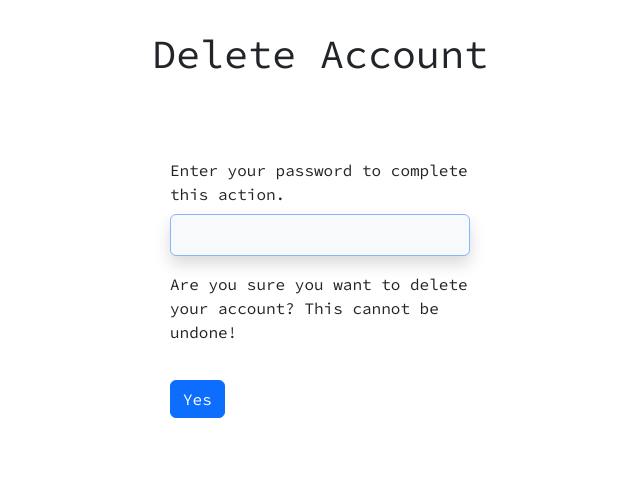
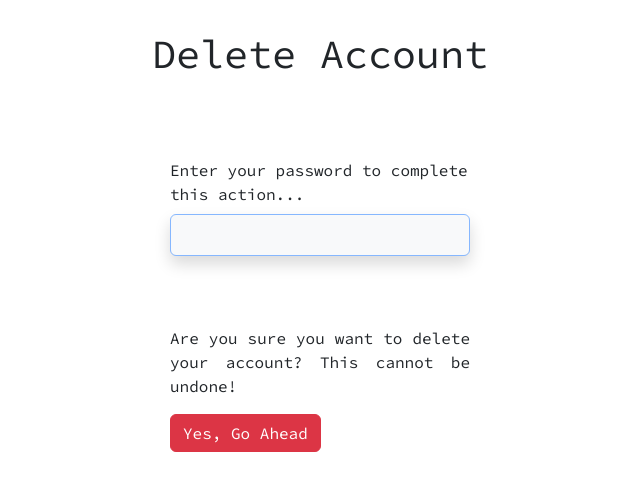
Before and after one commit to rhythmd18/ChattrBox, a Flask app: page /deleteaccount in a window 1280 px wide. Shown: the part 86-577 px from the top of the page, without its empty margins (320-960 px from the left). Run offline with Flask 2, Linux system fonts and the light colour scheme; a user stored in the database is signed in; some libraries are stand-ins or nearby versions.

Commit message:
Necessary changes made

```diff
--- a/ChattrBox/app.py
+++ b/ChattrBox/app.py
@@ -173,7 +173,6 @@ def change_password():
 def delete_account():
     """Deleting user's account"""
     if request.method == "POST":
-        #
         password = request.form.get("password")
         if not password:
             return apology("Why is your password field empty, HUH?")
--- a/ChattrBox/static/styles.css
+++ b/ChattrBox/static/styles.css
@@ -173,3 +173,10 @@ h1 {
 #aboutus {
     text-align: justify;
 }
+
+#deletestatement {
+    margin-top: 70px;
+    margin-bottom: 2px;
+    text-align: justify;
+    padding: 0px;
+}
--- a/ChattrBox/templates/delete.html
+++ b/ChattrBox/templates/delete.html
@@ -9,11 +9,13 @@
   <div class="container" id="register">
       <form action="/deleteaccount" method="post">
           <div class="mb-3">
-              <label for="password" class="form-label">Enter your password to complete this action.</label>
+              <label for="password" class="form-label">Enter your password to complete this action...</label>
               <input type="password" class="form-control shadow p-2 mb-3 bg-body-tertiary rounded" id="password" name="password" autofocus autocomplete="off">
           </div>
-          <p>Are you sure you want to delete your account? This cannot be undone!</p>
-          <button type="submit" class="btn btn-primary">Yes</button>
+          <div class="container" id="deletestatement">
+            <p>Are you sure you want to delete your account? This cannot be undone!</p>
+            <button type="submit" class="btn btn-danger" id="deletebutton" style="margin-top: 0%;">Yes, Go Ahead</button>
+          </div>
       </form>
   </div>
 {% endblock %}
--- a/ChattrBox/templates/layout_after_signin.html
+++ b/ChattrBox/templates/layout_after_signin.html
@@ -42,6 +42,7 @@
                     </a>
                     <ul class="dropdown-menu shadow p-2 mb-3 bg-body-tertiary">
                         <li><a class="dropdown-item" href="/changepassword">Change Password</a></li>
+                        <li><a class="dropdown-item" href="/deleteaccount">Delete Account</a></li>
                         <li><hr class="dropdown-divider"></li>
                         <li><a class="dropdown-item" href="/logout">Log Out <svg xmlns="http://www.w3.org/2000/svg" width="16" height="16" fill="currentColor" class="bi bi-power" viewBox="0 0 16 16">
                             <path d="M7.5 1v7h1V1h-1z"/>
```
Also changed, not shown: ChattrBox/chattrbox.db.
